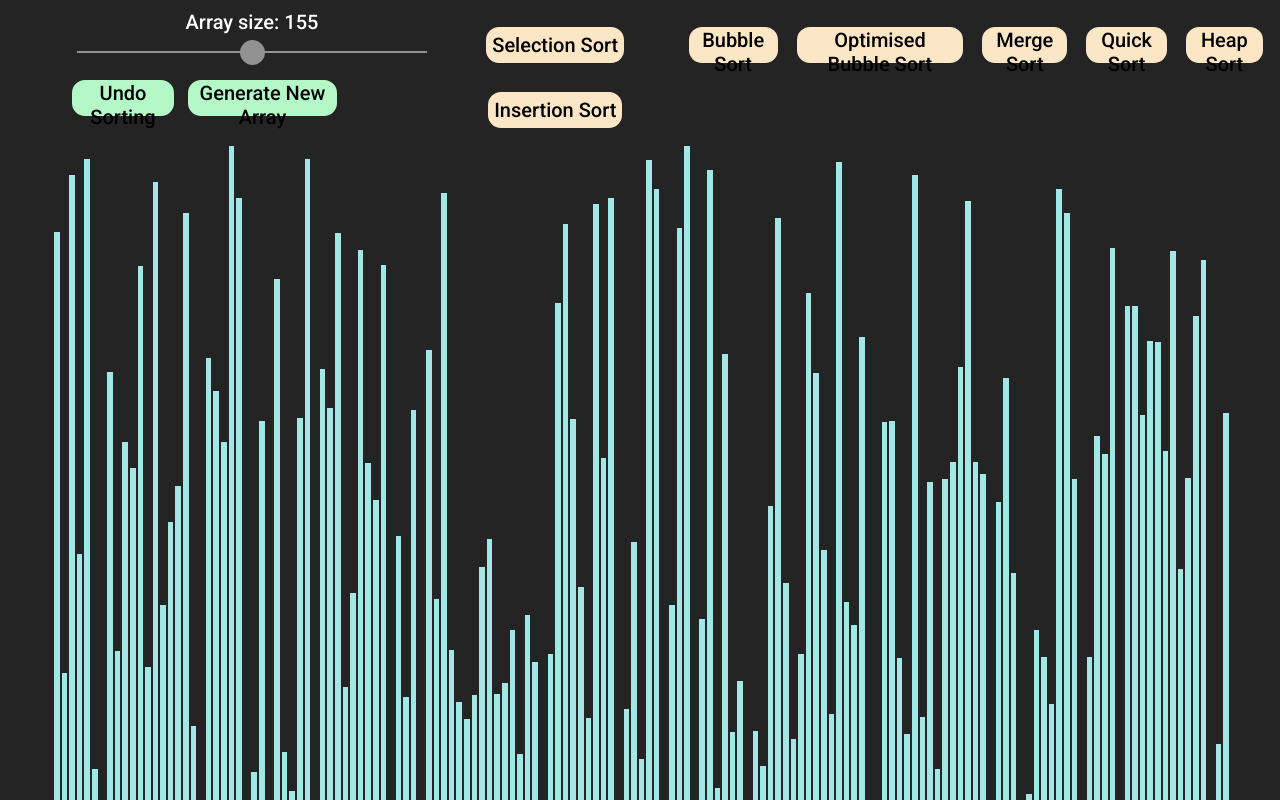
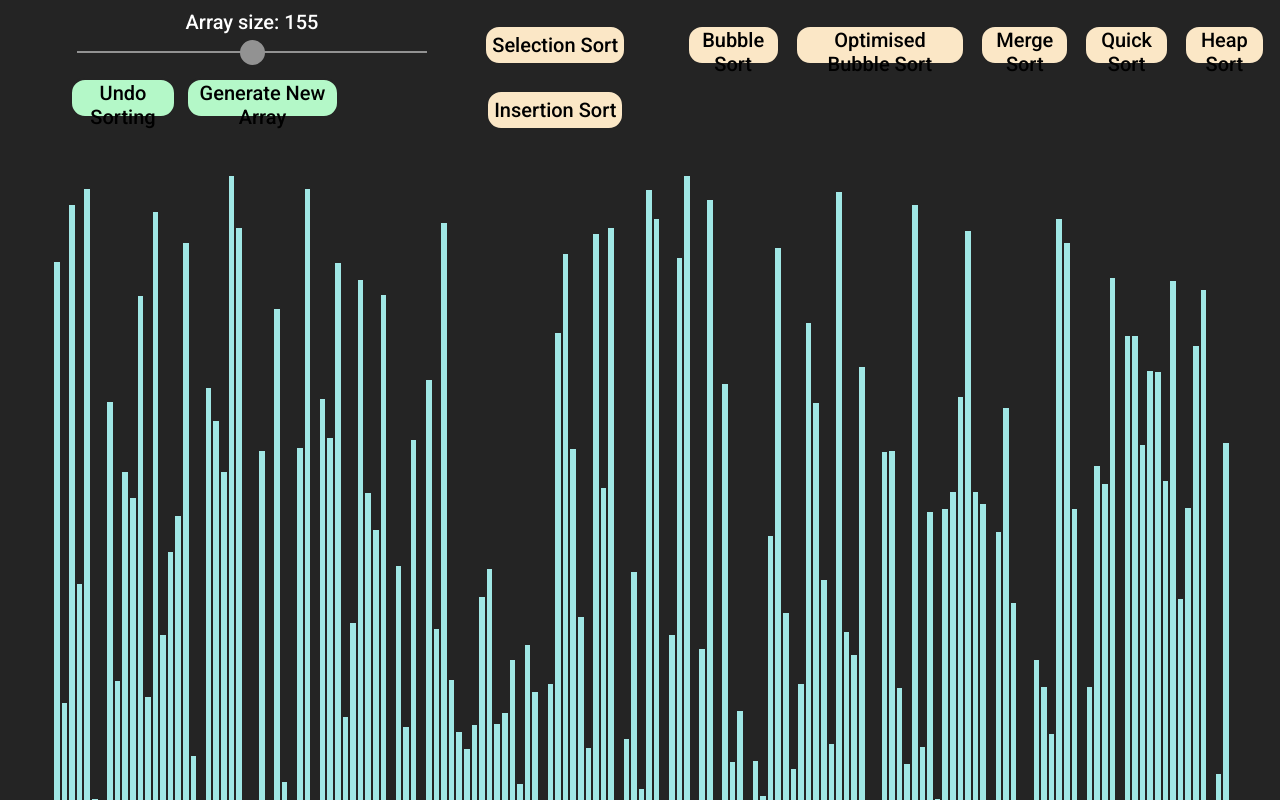
Before and after one commit to dinz0014/sorting-visualiser, a React (Create React App) app: page / in a window 1280 px wide. Shown: the top 800 px of the page. Built offline with nearby package versions, Linux system fonts and the light colour scheme.

Commit message:
Added some style changes. Cursor changes to a pointer when buttons are clicked now

```diff
--- a/src/SortingVisualiser/SortingVisualiser.css
+++ b/src/SortingVisualiser/SortingVisualiser.css
@@ -185,6 +185,7 @@ p{
 
 .array-bar{
     margin : 0 1px;
+    margin-top: 30px;
     background-color: #A0E7E5;
     transition: height 0.1s, background-color 0s;
 }
@@ -192,3 +193,7 @@ p{
 button:disabled{
     background-color: var(--disabled-colour);
 }
+
+button:active{
+    cursor: pointer;
+}
```
